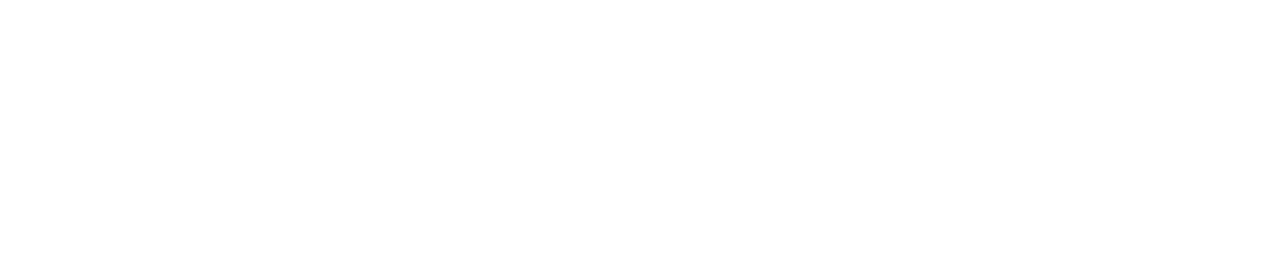
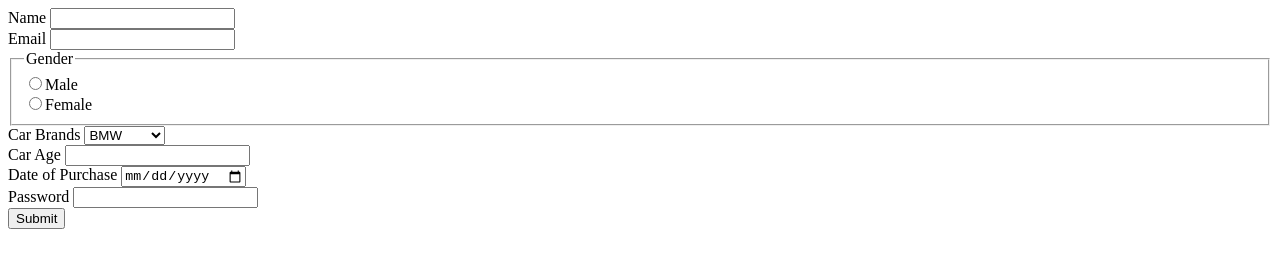
Before and after one commit to acciojob/car-insurance-form-PRANALI13012000, a website: page main.html in a window 1280 px wide. Drawn offline with Linux system fonts and the light colour scheme.

Commit message:
created a submission

```diff
--- a/main.html
+++ b/main.html
@@ -7,8 +7,56 @@
 </head>
 
 <body>
-	<!-- the entire body must be written by student -->
-    <script type="text/javascript" src="./script.js">
+	<label for="name">Name</label>
+	<input type="Text" id="name" Required>
+	<br>
+
+	<label for="email">Email</label>
+	<input type="Email" id="email" Required>
+	<br>
+
+<fieldset>
+		<legend>Gender</legend>
+		<label>
+			<input type="radio" name="gender" value="male" Required>Male
+		</label>
+		<br>
+		<label>
+			<input type="radio" name="gender" value="female" Required>Female
+		</label>
+		<br>
+
+
+	</fieldset>
+	<label for="cars">Car Brands</label>
+		<select id="cars" >
+			<option value="BMW">BMW</option>
+			<option value="audi">Audi</option>
+			<option value="mercedez">Mercedez</option>
+		</select>
+   <br>
+	<label for="carage">Car Age</label>
+	<input type="Number" id="carage" Required>
+	<br>
+
+	<label for="dop">Date of Purchase</label>
+	<input type="Date" id="dop" Required>
+	<br>
+
+	<label for="password">Password</label>
+	<input type="Password" id="password" Required>
+	<br>
+	<button type="submit">Submit</button>
+
+
+
+
+
+
+
+
+
+	<script type="text/javascript" src="./script.js">
 </script>
 
 </body>
```
